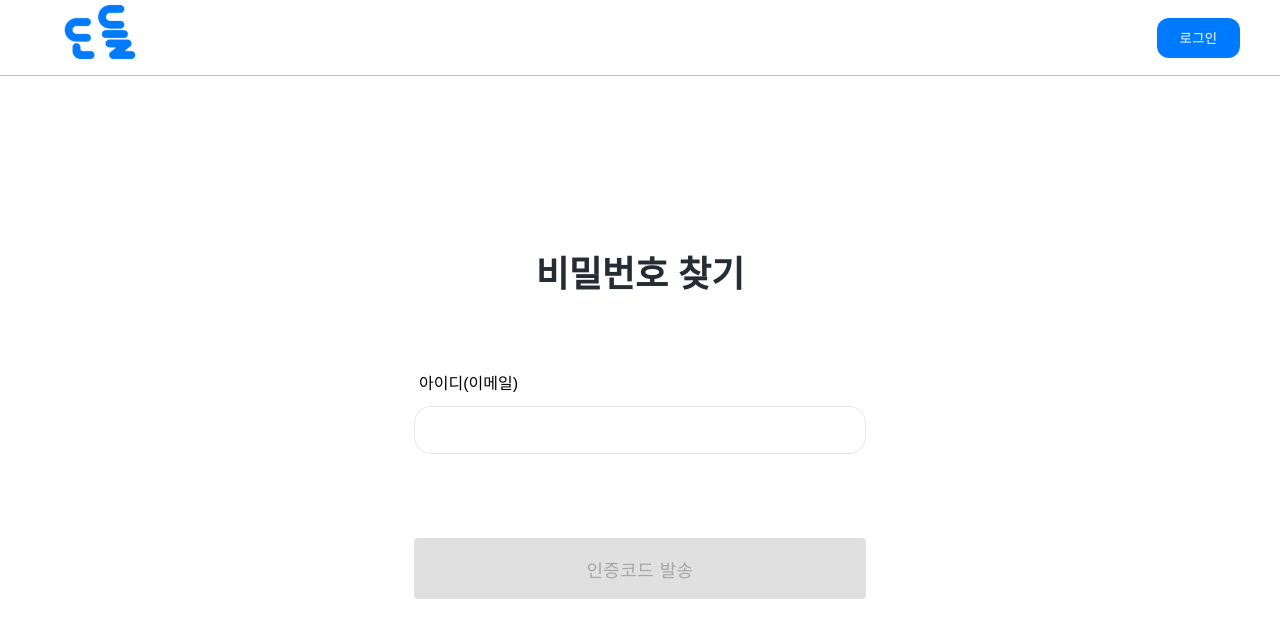
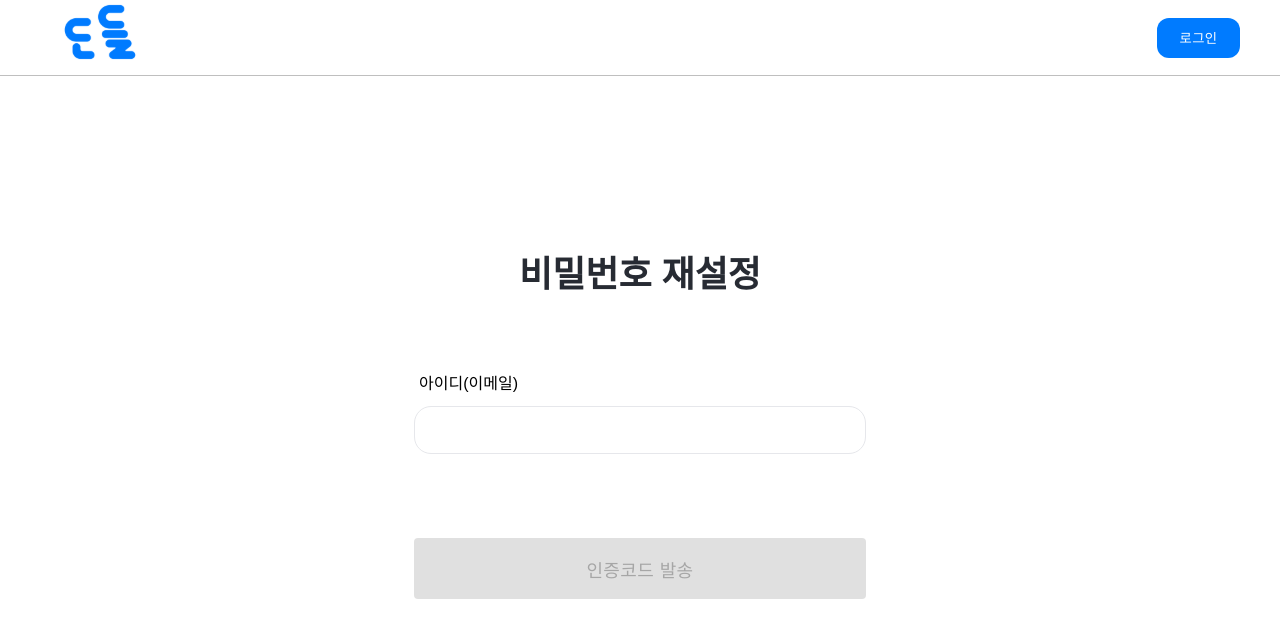
Before and after one commit to easy-cloud-Knet/KWS_FE, a React (Vite) app: page /findpw in a window 1280 px wide. Shown: the top 638 px of the page. Built offline with nearby package versions, Linux system fonts and the light colour scheme; a web font is replaced by a local one.

Commit message:
feat: FindPw 워딩 변경

```diff
--- a/src/pages/auth/FindPw.tsx
+++ b/src/pages/auth/FindPw.tsx
@@ -44,7 +44,7 @@ const FindPw = () => {
   return (
     <main className="flex flex-col items-center size-full pt-[169px]">
       <h1 className="text-pr-sb-36 text-center text-(--BlueBlack)">
-        비밀번호 찾기
+        비밀번호 재설정
       </h1>
 
       <form
```
